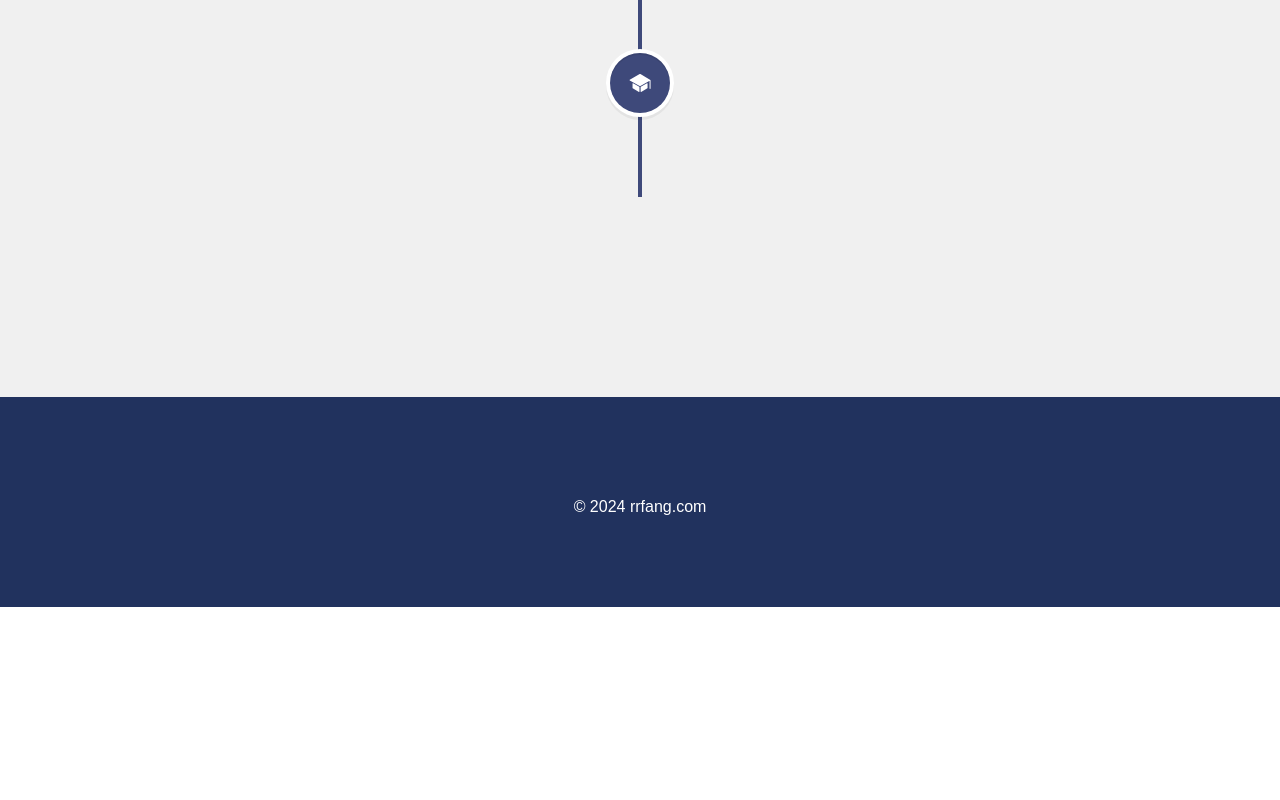
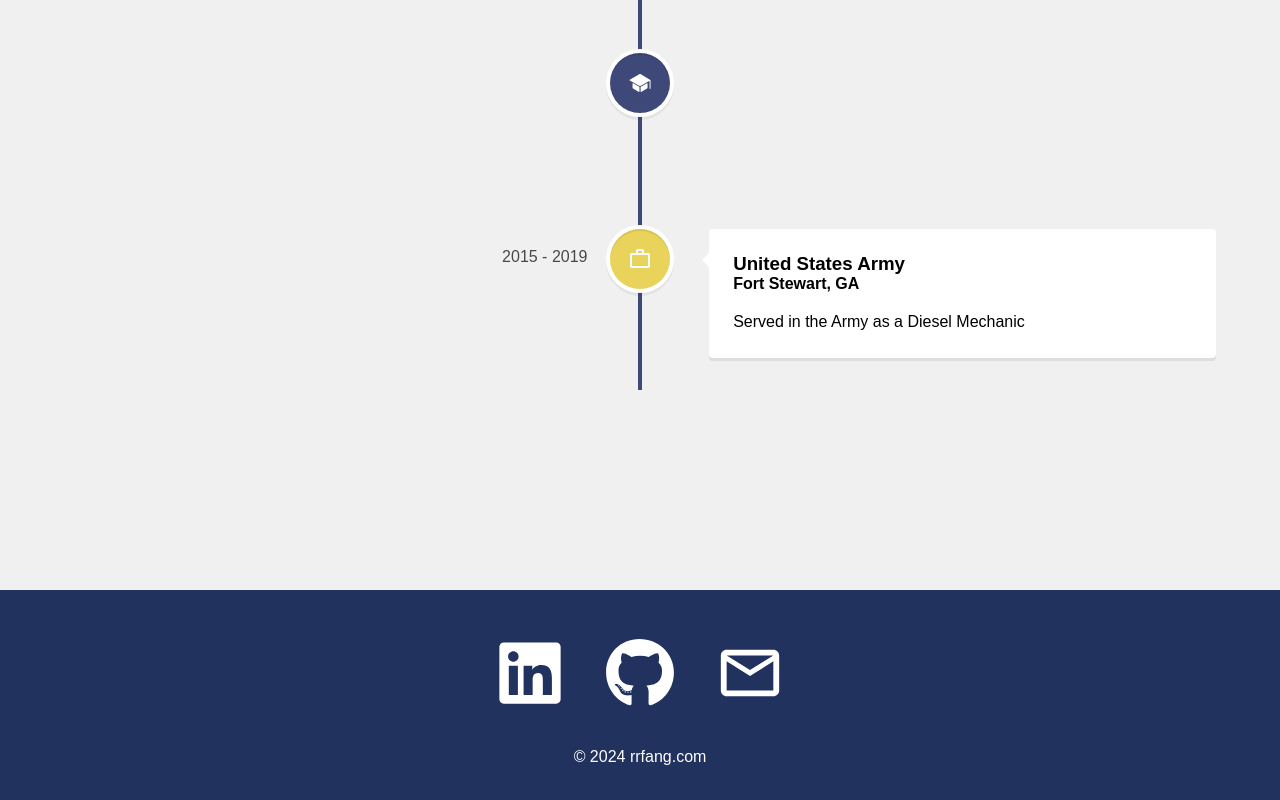
Before and after one commit to rrfang7/Personal-Portfolio, a React (Vite) app: page /experience in a window 1280 px wide. Shown: the part 430-1230 px from the top of the page. Before the commit the page ends 1037 px from the top, so only its background shows below. Built offline with nearby package versions, Linux system fonts and the light colour scheme.

Commit message:
Updated icons and added job Experience.jsx

```diff
--- a/src/components/Footer.jsx
+++ b/src/components/Footer.jsx
@@ -1,10 +1,17 @@
 import React from 'react'
 import "./Footer.css"
+import { FaLinkedin } from "react-icons/fa";
+import { FaGithub } from "react-icons/fa";
+import { MdOutlineEmail } from "react-icons/md";
 
 function Footer() {
   return (
     <div className='footer'>
-        <div> </div>
+        <div className='socialMedia'>
+        <FaLinkedin />
+        <FaGithub />
+        <MdOutlineEmail />
+        </div>
         <p> &copy; 2024 rrfang.com </p>
     </div>
   )
--- a/src/pages/Experience.jsx
+++ b/src/pages/Experience.jsx
@@ -2,6 +2,7 @@
 import { VerticalTimeline, VerticalTimelineElement } from "react-vertical-timeline-component"
 import "react-vertical-timeline-component/style.min.css"
 import { IoIosSchool } from "react-icons/io";
+import { MdOutlineWorkOutline } from "react-icons/md";
 
 function Experience() {
   return (
@@ -17,7 +18,7 @@
       </VerticalTimelineElement>
       <VerticalTimelineElement
         className='vertical-timeline-element--education'
-        date='2009 - 2013'
+        date='2019 - 2021'
         iconStyle={{ background: "#3e497a", color: "#fff"}}
         icon= {<IoIosSchool/>}>
         <h3 className="vertical-timeline-element-title"> AMA Computer College, Philippines</h3>
@@ -25,12 +26,26 @@
       </VerticalTimelineElement>
       <VerticalTimelineElement
         className='vertical-timeline-element--education'
-        date='2009 - 2013'
+        date='Sept 2023 - Dec 2023'
         iconStyle={{ background: "#3e497a", color: "#fff"}}
         icon= {<IoIosSchool/>}>
         <h3 className="vertical-timeline-element-title"> Full Stack Academy, New York, USA</h3>
         <p> Full Stack Developer Certificate </p>
       </VerticalTimelineElement>
+      <VerticalTimelineElement
+          className="vertical-timeline-element--work"
+          date="2015 - 2019"
+          iconStyle={{ background: "#e9d35b", color: "#fff" }}
+          icon={<MdOutlineWorkOutline />}
+        >
+          <h3 className="vertical-timeline-element-title">
+            United States Army
+          </h3>
+          <h4 className="vertical-timeline-element-subtitle">
+            Fort Stewart, GA
+          </h4>
+          <p>Served in the Army as a Diesel Mechanic</p>
+        </VerticalTimelineElement>
     </VerticalTimeline>
     </div>
   )
```
